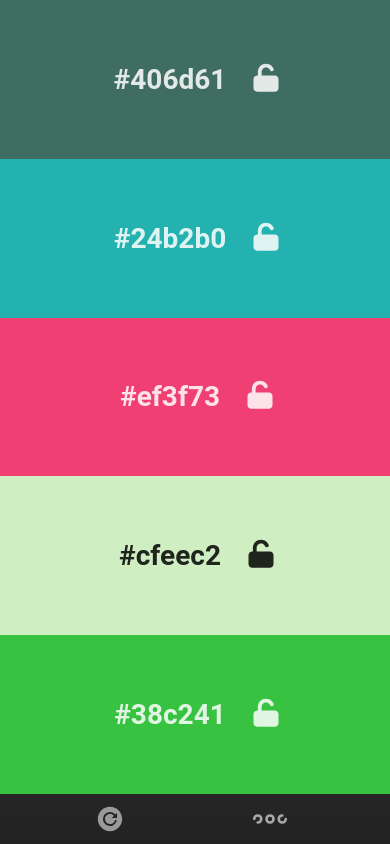
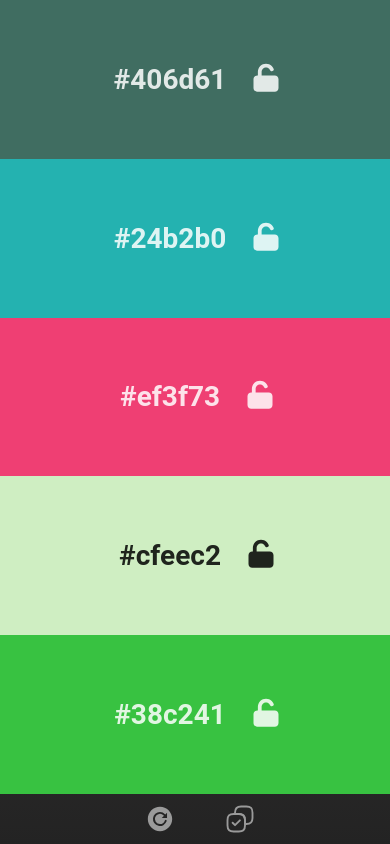
Before and after one commit to SV-ICE/color-chooser, a React (Vite) app: page /#406d61-24b2b0-ef3f73-cfeec2-38c241 in a window 390 px wide. Built offline with nearby package versions, Linux system fonts and the light colour scheme.

Commit message:
add responsive design, add action btns for mobile view

```diff
--- a/src/App.css
+++ b/src/App.css
@@ -114,7 +114,7 @@
         align-items: stretch;
         justify-items: start;
         width: 100%;
-        height: calc(100vh - 50px);
+        height: calc(100dvh - 50px);
         position: relative;
         flex-direction: column;
     }
--- a/src/components/Controls.jsx
+++ b/src/components/Controls.jsx
@@ -3,6 +3,7 @@ import CurrentUrl from "./CurrentUrl";
 import { useContext } from "react";
 import { ControlsContext } from "../context/ControlsContext";
 import ReloadBtnSM from "./ReloadBtnSM";
+import CopyBtn from "./CopyBtn";
 
 const Controls = ({currentUrl, setRandomColors, setColors}) => {
 	const {isControlsOpen} = useContext(ControlsContext);
@@ -11,6 +12,7 @@ const Controls = ({currentUrl, setRandomColors, setColors}) => {
         <div className={`controls animated ${isControlsOpen ? "show" : ""}`}>
             <MenuButton />
             <ReloadBtnSM setRandomColors={setRandomColors} setColors={setColors} />
+            <CopyBtn url={currentUrl} />
             <div className="controlsContainer">
                 <button
                     className="btn reloadBtn"
--- /dev/null
+++ b/src/components/CopyBtn.jsx
@@ -0,0 +1,17 @@
+import styles from "./../styles/CopyBtn.module.css";
+import CopyIcon from "./../assets/icons/copy.svg?react";
+import { useContext } from "react";
+import { NotifyContext } from "../context/NotifyContext";
+import { copyUrl } from "./../modules/copyUrl.js";
+
+const CopyBtn = ({ url }) => {
+    const { setIsNotify } = useContext(NotifyContext);
+
+    return (
+        <button className={styles.btn} onClick={() => copyUrl(url, setIsNotify)}>
+            <CopyIcon className={styles.icon} />
+        </button>
+    );
+};
+
+export default CopyBtn;
--- /dev/null
+++ b/src/styles/CopyBtn.module.css
@@ -0,0 +1,14 @@
+.btn {
+    position: absolute;
+    top: -40px;
+    left: calc(50% + 30px);
+    background: transparent;
+    border: none;
+    outline: none;
+}
+
+.icon {
+	width: 30px;
+    height: 30px;
+    color: #9a9a9a;
+}
--- a/src/styles/MenuButton.module.css
+++ b/src/styles/MenuButton.module.css
@@ -26,7 +26,6 @@
 
 @media (max-width: 768px) {
     .openBtn {
-        left: 50%;
-        transform: translateX(100%);
+        display: none;
     }
 }
--- a/src/styles/ReloadBtnSM.module.css
+++ b/src/styles/ReloadBtnSM.module.css
@@ -1,7 +1,7 @@
 .reloadBtnMobile {
     position: absolute;
     top: -40px;
-    left: calc(50% - 100px);
+    left: calc(50% - 50px);
     display: none;
     background: transparent;
     border: none;
```
Also changed, not shown: src/assets/icons/copy.svg (added).
